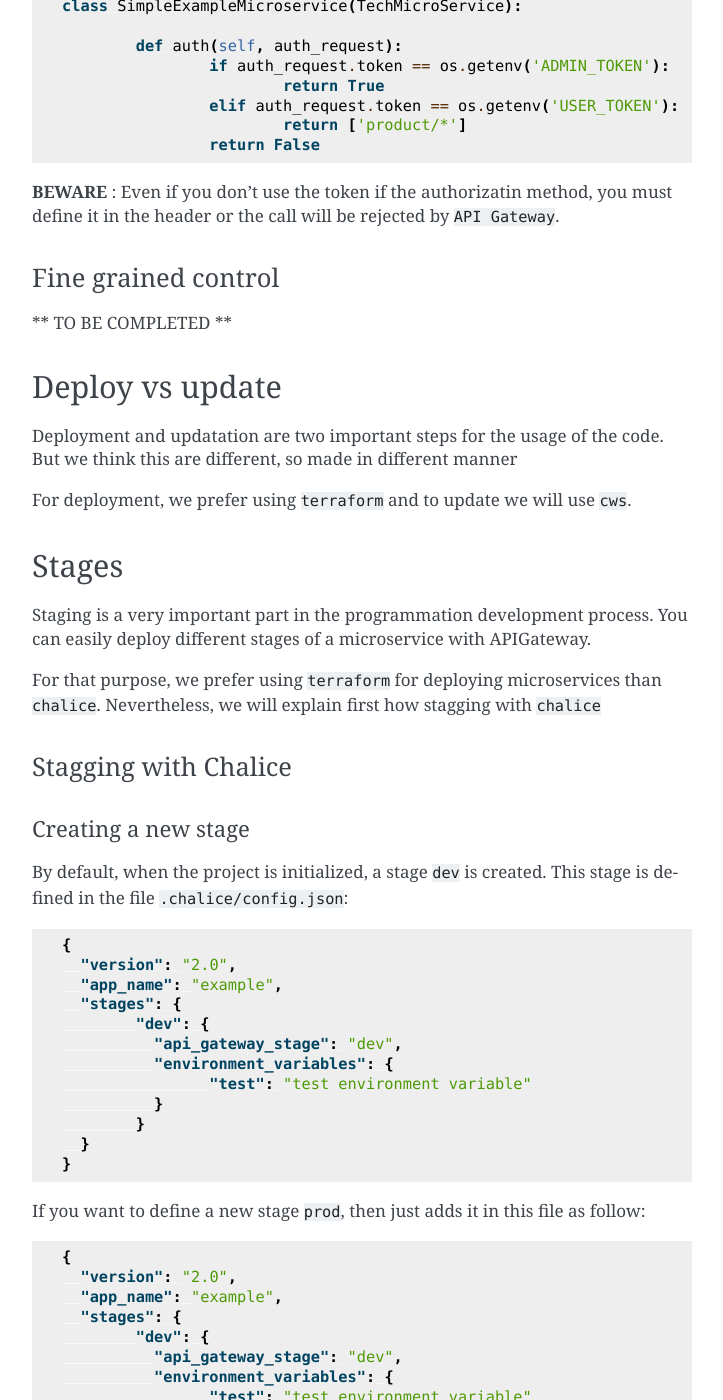
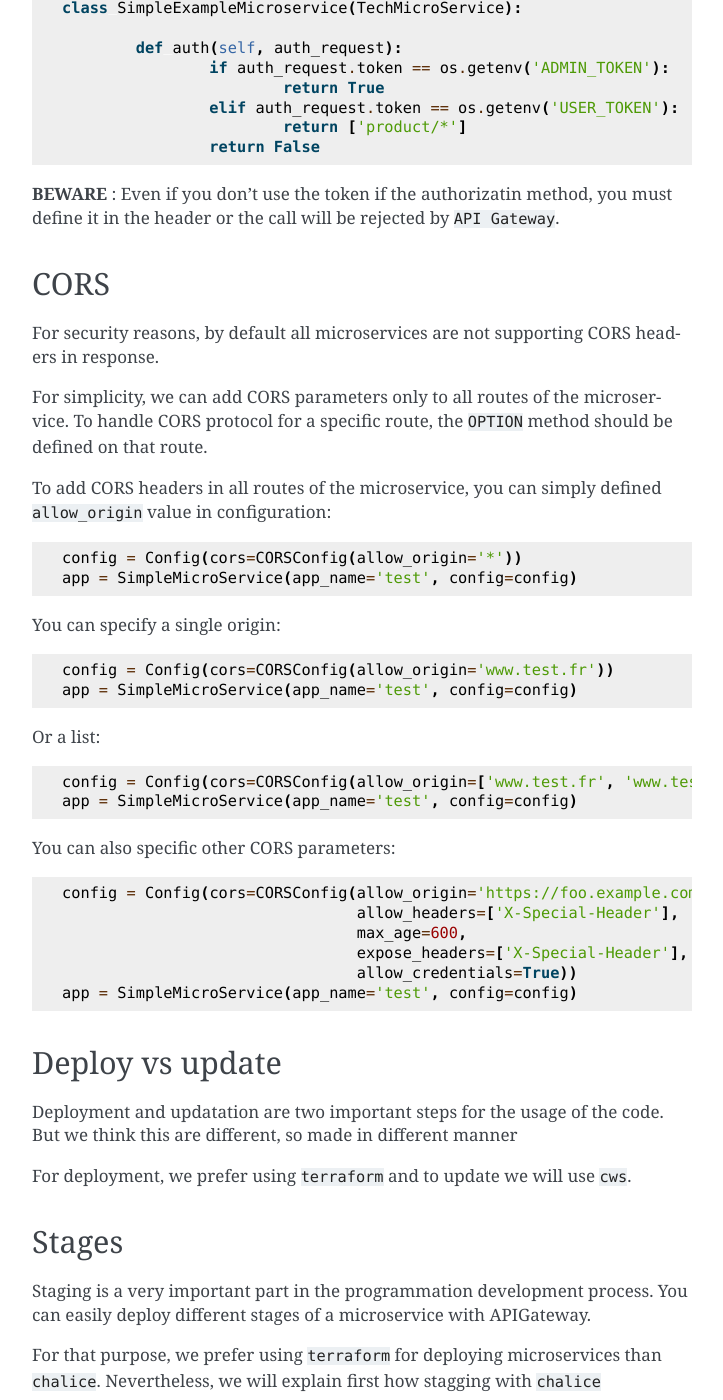
Before and after one commit to gdoumenc/coworks, a Sphinx documentation site: the page built from docs/tech_deployment.rst, in a window 1280 px wide and 1400 px high, scrolled down 989 px. Shown: the whole window, without its empty margins (388-1111 px from the left). Built offline with Sphinx 7.4.7, drawn with Linux system fonts in a browser that asks for light colours; some of the changed text lies outside the part shown.

```diff
--- a/coworks/__init__.py
+++ b/coworks/__init__.py
@@ -1,4 +1,3 @@
 from .coworks import Once, Every, At
 from .coworks import TechMicroService, BizFactory, BizMicroService, Blueprint
-from .config import Config, CORSConfig
 from .mixins import FileParam
--- a/docs/tech_deployment.rst
+++ b/docs/tech_deployment.rst
@@ -6,10 +6,10 @@ TechMS Deployment
 Authorization
 -------------
 
-Simple control
-^^^^^^^^^^^^^^
+Class control
+^^^^^^^^^^^^^
 
-In CoWorks, only one simple authorizer is defined per class. The authorizer is defined by the method `auth`.
+For simplicity, only one simple authorizer is defined per class. The authorizer may be defined by the method ``auth``.
 
 .. code-block:: python
 
@@ -24,8 +24,8 @@ The function must accept a single arg, which will be an instance of
 `AuthRequest <https://chalice.readthedocs.io/en/latest/api.html#AuthRequest>`_.
 If the method returns ``True`` all the routes are allowed. If it returns ``False`` all routes are denied.
 
-Using the APIGateway model, the authorization protocol is defined by passing a token 'authorization'.
-The API client must include a header of this name to send the authorization token to the Lambda authorizer.
+Using the APIGateway model, the authorization protocol is defined by passing a token 'Authorization'.
+The API client must include it in the header to send the authorization token to the Lambda authorizer.
 
 .. code-block:: python
 
@@ -39,7 +39,7 @@ The API client must include a header of this name to send the authorization toke
 
 To call this microservice, we have to put the right token in header::
 
-	curl https://zzzzzzzzz.execute-api.eu-west-1.amazonaws.com/my/route -H 'authorization: thetokendefined'
+	curl https://zzzzzzzzz.execute-api.eu-west-1.amazonaws.com/my/route -H 'Authorization: thetokendefined'
 
 If only some routes are allowed, the authorizer must return a list of the allowed routes.
 
@@ -60,13 +60,37 @@ If only some routes are allowed, the authorizer must return a list of the allowe
 **BEWARE** : Even if you don't use the token if the authorizatin method, you must define it in the header or the call
 will be rejected by ``API Gateway``.
 
+CORS
+----
 
-Fine grained control
-^^^^^^^^^^^^^^^^^^^^
+For security reasons, by default all microservices are not supporting CORS headers in response.
 
+For simplicity, we can add CORS parameters only to all routes of the microservice.
+To handle CORS protocol for a specific route, the ``OPTION`` method should be defined on that route.
 
-** TO BE COMPLETED **
+To add CORS headers in all routes of the microservice, you can simply defined ``allow_origin`` value in configuration::
 
+	config = Config(cors=CORSConfig(allow_origin='*'))
+	app = SimpleMicroService(app_name='test', config=config)
+
+You can specify a single origin::
+
+	config = Config(cors=CORSConfig(allow_origin='www.test.fr'))
+	app = SimpleMicroService(app_name='test', config=config)
+
+Or a list::
+
+	config = Config(cors=CORSConfig(allow_origin=['www.test.fr', 'www.test.fr'']))
+	app = SimpleMicroService(app_name='test', config=config)
+
+You can also specific other CORS parameters::
+
+	config = Config(cors=CORSConfig(allow_origin='https://foo.example.com',
+    					allow_headers=['X-Special-Header'],
+    					max_age=600,
+    					expose_headers=['X-Special-Header'],
+    					allow_credentials=True))
+	app = SimpleMicroService(app_name='test', config=config)
 
 Deploy vs update
 ----------------
```
Also changed, not shown: 6 other files.
